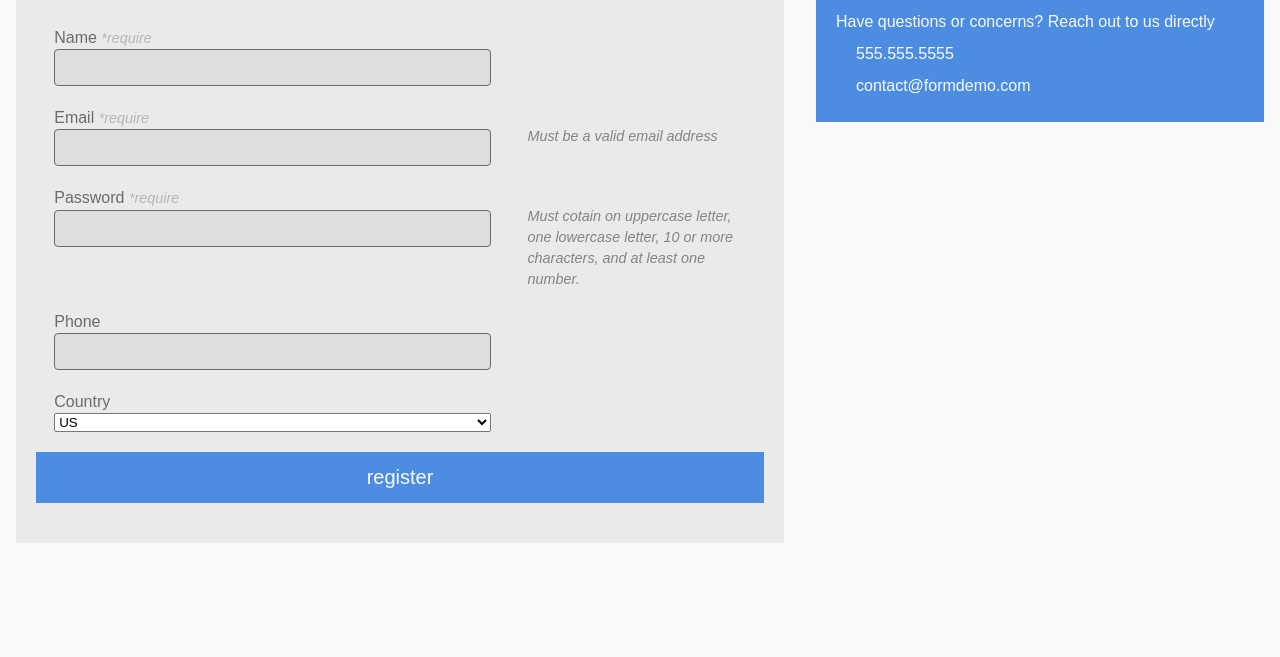
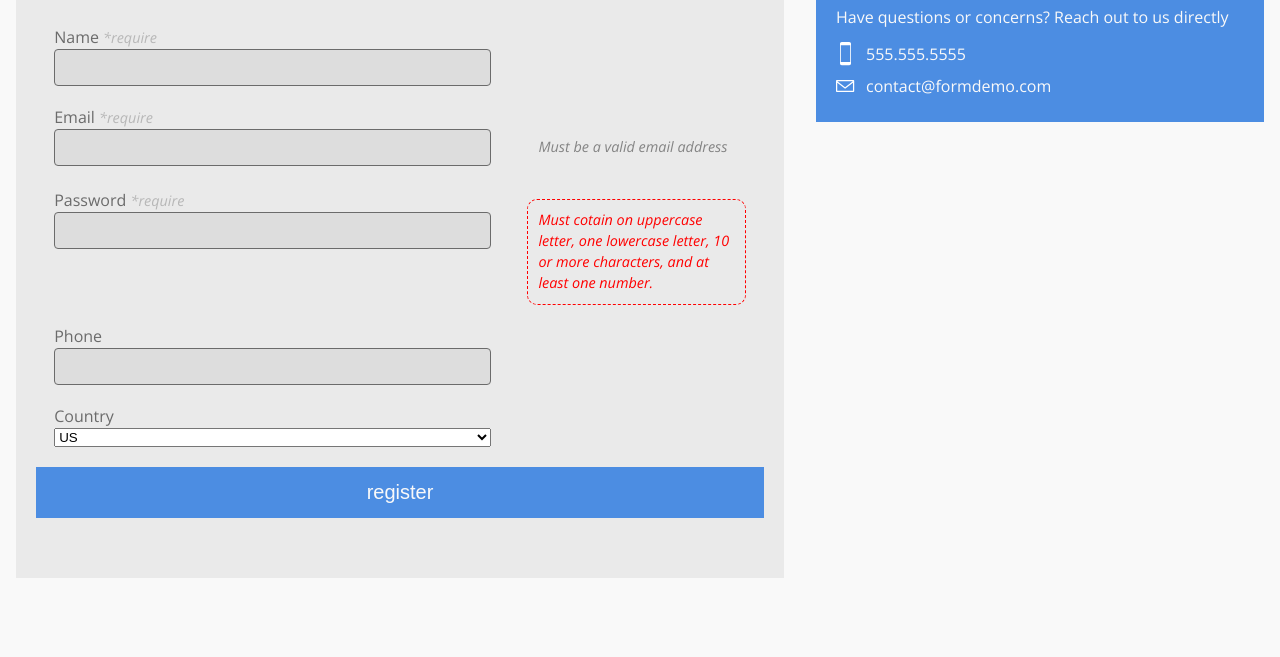
Before and after one commit to carlosjunod/accessibleForm, a website: page index.html in a window 1280 px wide. Shown: the part 143-800 px from the top of the page. Drawn offline with nearby package versions, Linux system fonts and the light colour scheme.

Commit message:
adding images, style to the messages, changing fontface for body and Headlines

```diff
--- a/index.html
+++ b/index.html
@@ -23,7 +23,7 @@
                 <p>Have questions or concerns? Reach out to us directly</p>
                 <ul>
                     <li class="phone">555.555.5555</li>
-                    <li class="mail">contact@formdemo.com</li>
+                    <li class="email">contact@formdemo.com</li>
                 </ul>
             </div>
         </section>
@@ -48,7 +48,7 @@
                         <input type="email" name="email" value="" required/>
 
                     </div>
-                    <div class="message">
+                    <div class="message ">
                         <p>Must be a valid email address</p>
                     </div>
                 </div>
@@ -58,7 +58,7 @@
                         <label for="password">Password <span>require</span></label>
                         <input type="password" name="password" value="" required/>
                     </div>
-                    <div class="message">
+                    <div class="message alert">
                         <p>Must cotain on uppercase letter, one lowercase letter, 10 or more characters, and at least one number.</p>
                     </div>
                 </div>
@@ -86,7 +86,9 @@
                     </div>
                 </div>
 
-                <button type="submit" name="button">register</button>
+                <div class="labelwrap">
+                    <button type="submit" name="button">register</button>
+                </div>
             </form>
 
         </section>
--- a/scss/modules/_typography.scss
+++ b/scss/modules/_typography.scss
@@ -1,6 +1,6 @@
-@import url('https://fonts.googleapis.com/css?family=Lato');
-$fontface: 'Lato', sans-serif;
-$sitefont: 'Lato', sans-serif;
+@import url('https://fonts.googleapis.com/css?family=Open+Sans:300i,400|Oswald:400,600');
+$fontface:  'Oswald', sans-serif;
+$sitefont: 'Open Sans', sans-serif;
 
 // Font-size Set up
 $font-base-line: 62.5%; //baseline on html
--- a/scss/partial/_base.scss
+++ b/scss/partial/_base.scss
@@ -4,7 +4,7 @@ html{
 }
 
 body{
-    font-family: sans-serif;
+    font-family: $sitefont;
     font-size: $size;
     line-height: $lineh;
     background-color: $ligth;
@@ -27,8 +27,12 @@ header{
 #form-registration{
     display: flex;
     flex-direction: column;
+    padding-left: 1.5rem;
+    padding-right: 1.5rem;
 
     @include mq(mediumAndBigger){
+        padding-left: 0rem;
+        padding-right: 0rem;
         flex-direction: row;
         justify-content: space-around;
     }
@@ -39,7 +43,10 @@ header{
 
 #contact-info{
 
+    margin-bottom: 2rem;
+
     @include mq(mediumAndBigger){
+        margin-bottom: 0rem;
         order: 1;
         flex-basis: 35%;
     }
@@ -48,10 +55,27 @@ header{
         background-color: $primary;
         color: $ligth;
         padding: 2rem;
-        line-height: 2em;
+
+
+        p{
+            line-height: 1.4em;
+            margin-bottom: 1rem;
+        }
 
         li{
-            text-indent: 2rem;
+            text-indent: 3rem;
+            background-position: left center;
+            background-repeat: no-repeat;
+            line-height: 2em;
+        }
+
+        .phone{
+            background-position: 0.4rem center;
+            background-image: url('../images/phone.svg');
+        }
+
+        .email{
+            background-image: url('../images/email.svg');
         }
     }
 }
@@ -112,9 +136,13 @@ header{
             }
 
             .message{
+
+                margin-top: 0rem;
+                transition: 300ms all ease-out;
+
                 @include mq(mediumAndBigger){
                     // background-color: green;
-                    padding-top: 2rem;
+                    margin-top: 2rem;
                     flex-basis: 30%;
                 }
                 p{
@@ -122,7 +150,22 @@ header{
                     font-size: 0.9em;
                     font-style: italic;
                     font-weight: lighter;
+                    padding: 1rem;
+                    border-radius: 1rem;
+                    border: 1px dashed transparent;
                 }
+
+                &.alert {
+
+                    margin-top: 1rem;
+                    p{
+                        border-radius: 1rem;
+                        border-color: red;
+                        color: red;
+                    }
+
+                }
+
             }
 
 
```
Also changed, not shown: css/main.css, images/circle-check.svg (added), images/down-chevron.svg (added), images/email.svg (added), images/phone.svg (added).
